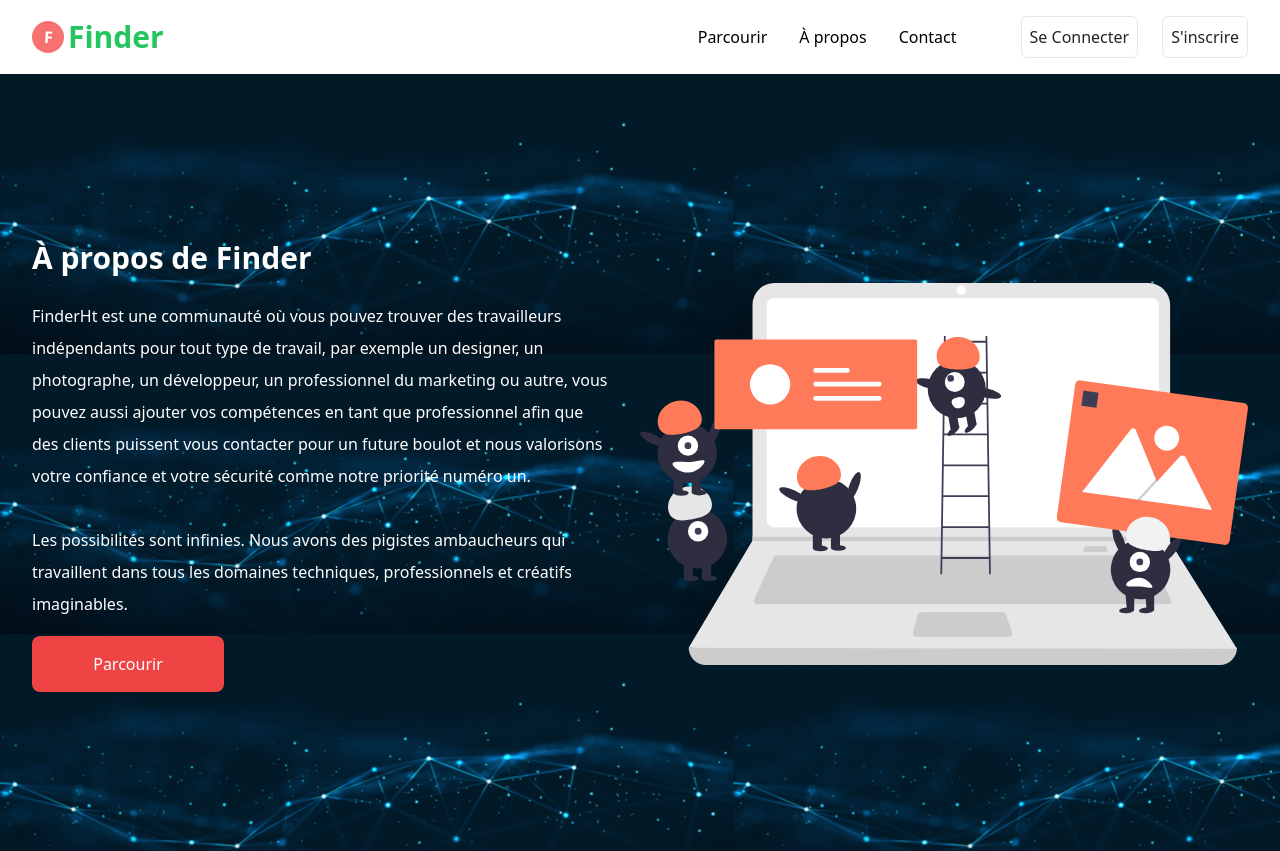
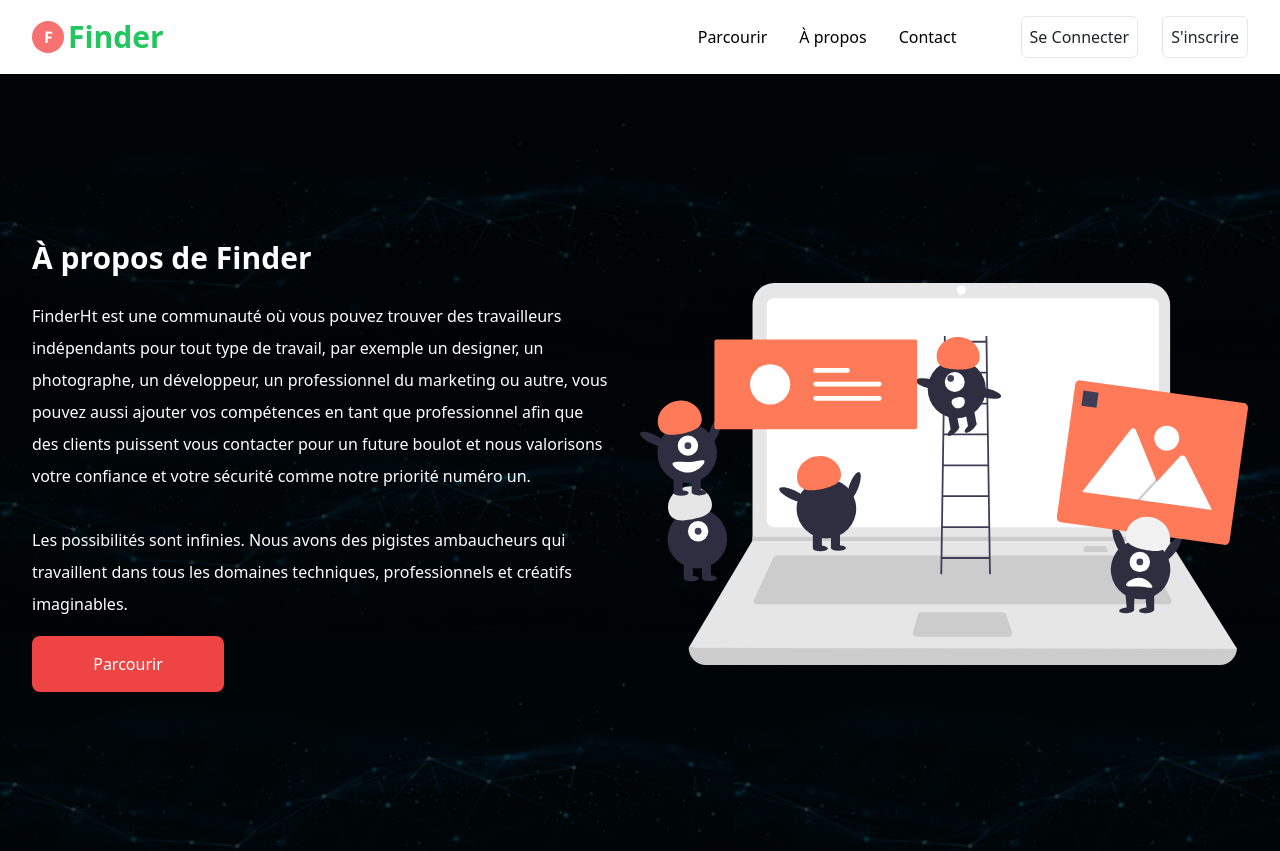
Before and after one commit to PicsouRob/Finder, a React (Create React App) app in the folder client/: page /about in a window 1280 px wide. Shown: the top 851 px of the page. Built offline with nearby package versions, Linux system fonts and the light colour scheme; no server answers.

Commit message:
Update Profile

```diff
--- a/client/src/Pages/About.jsx
+++ b/client/src/Pages/About.jsx
@@ -24,7 +24,7 @@ function About() {
         <div class="">
             <Header />
             <div class="relative flex flex-col md:flex-row items-center justify-between min-h-screen min-w-7xl px-6 lg:px-8 py-16 gap-x-8 gap-y-16"
-                style={{ backgroundImage: 'url(' + fond + ')' }}
+                style={{ backgroundImage: `linear-gradient(rgba(0, 0, 0, 85%), rgba(0, 0, 0, 0.8)), url(${fond})` }}
             >
                 <div class="w-full md:w-1/2 grid grid-cols-1">
                     <h1 class="text-3xl md:text-3xl font-bold text-white">À propos de Finder</h1>
--- a/client/src/Pages/contact.jsx
+++ b/client/src/Pages/contact.jsx
@@ -43,7 +43,7 @@ function Contact() {
     return (
         <div>
             <Header />
-            <div class="flex flex-col md:flex-row md:justify-between gap-x-10 gap-y-16 bg-[#0e1e25] px-6 md:px-8 min-h-screen my-auto min-w-7xl py-24 md:py-0">
+            <div class="flex flex-col md:flex-row md:justify-between gap-x-10 gap-y-16 bg-[#0e1e25] px-6 md:px-8 min-h-screen min-w-7xl my-auto min-w-7xl py-24 md:py-0">
                 <div class="w-full md:w-1/2">
                     <div class="">
                         <h1 class="text-3xl md:text-3xl font-bold text-white pb-3">Contacter Nous</h1>
```
